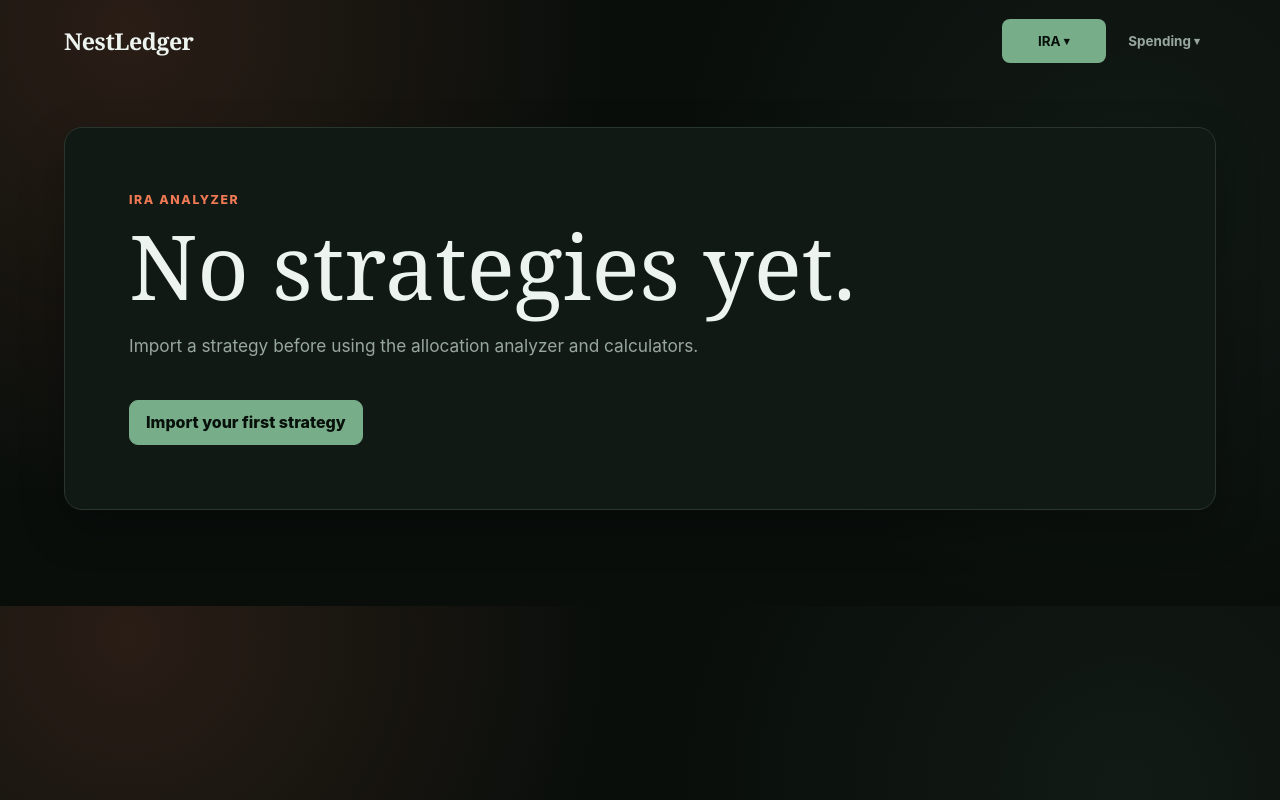
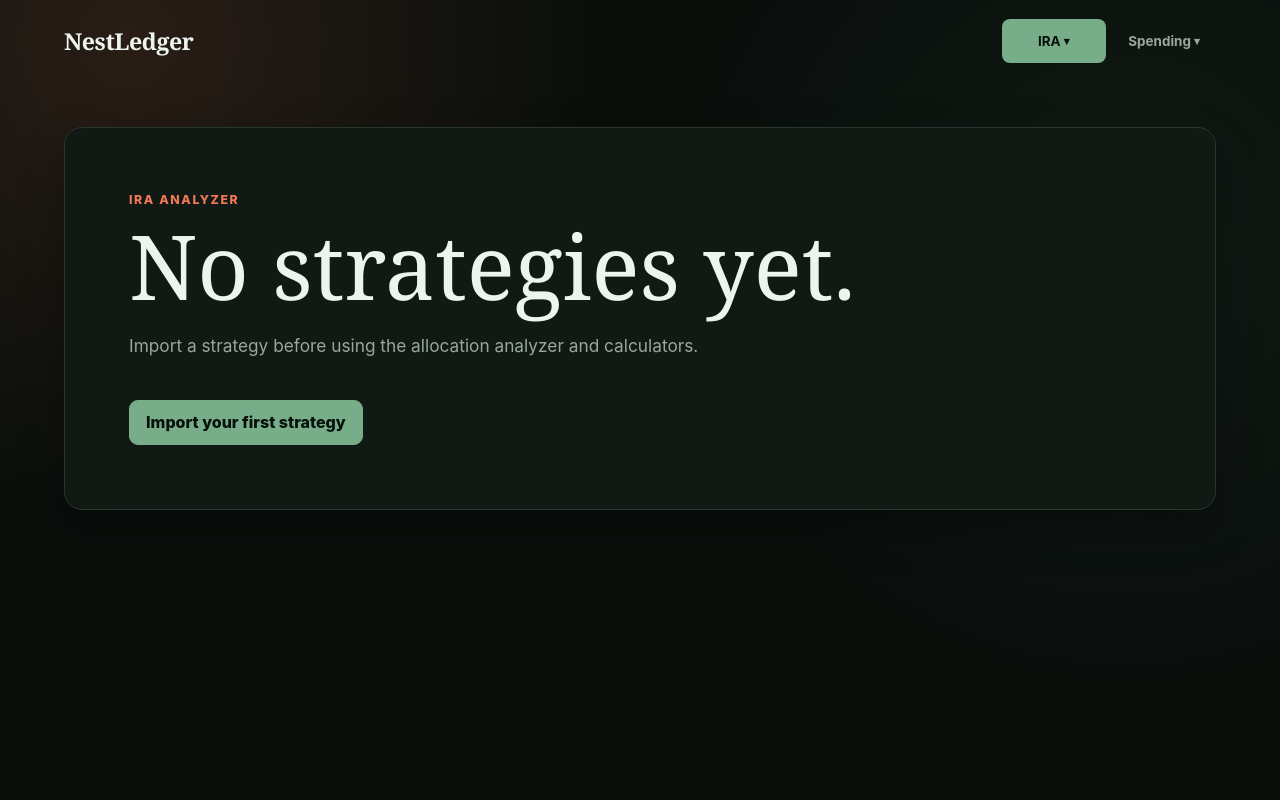
Before and after one commit to jonahgcarpenter/nestledger, a Flask app: page /ira/analyzer in a window 1280 px wide. Run offline with Flask 3, Linux system fonts and the light colour scheme; data that the repository does not hold is empty.

Commit message:
fix repeating page backgrounds

```diff
--- a/src/nestledger/static/app.css
+++ b/src/nestledger/static/app.css
@@ -13,12 +13,14 @@
 
 * { box-sizing: border-box; }
 body {
+  min-height: 100vh;
   margin: 0;
   color: var(--ink);
   background:
     radial-gradient(circle at 8% 0, rgb(238 121 84 / 13%), transparent 30rem),
     radial-gradient(circle at 90% 25%, rgb(120 173 137 / 8%), transparent 28rem),
     var(--bg);
+  background-repeat: no-repeat;
   font-family: Inter, ui-sans-serif, system-ui, sans-serif;
 }
 a { color: inherit; }
--- a/src/nestledger/static/ira_strategies.css
+++ b/src/nestledger/static/ira_strategies.css
@@ -14,12 +14,14 @@
     [hidden] { display: none !important; }
 
     body {
+      min-height: 100vh;
       margin: 0;
       color: var(--ink);
       background:
         radial-gradient(circle at 10% 5%, rgba(238, 121, 84, 0.14), transparent 30rem),
         radial-gradient(circle at 88% 30%, rgba(120, 173, 137, 0.08), transparent 28rem),
         var(--paper);
+      background-repeat: no-repeat;
       font-family: Inter, ui-sans-serif, system-ui, -apple-system, BlinkMacSystemFont, "Segoe UI", sans-serif;
     }
 
```
